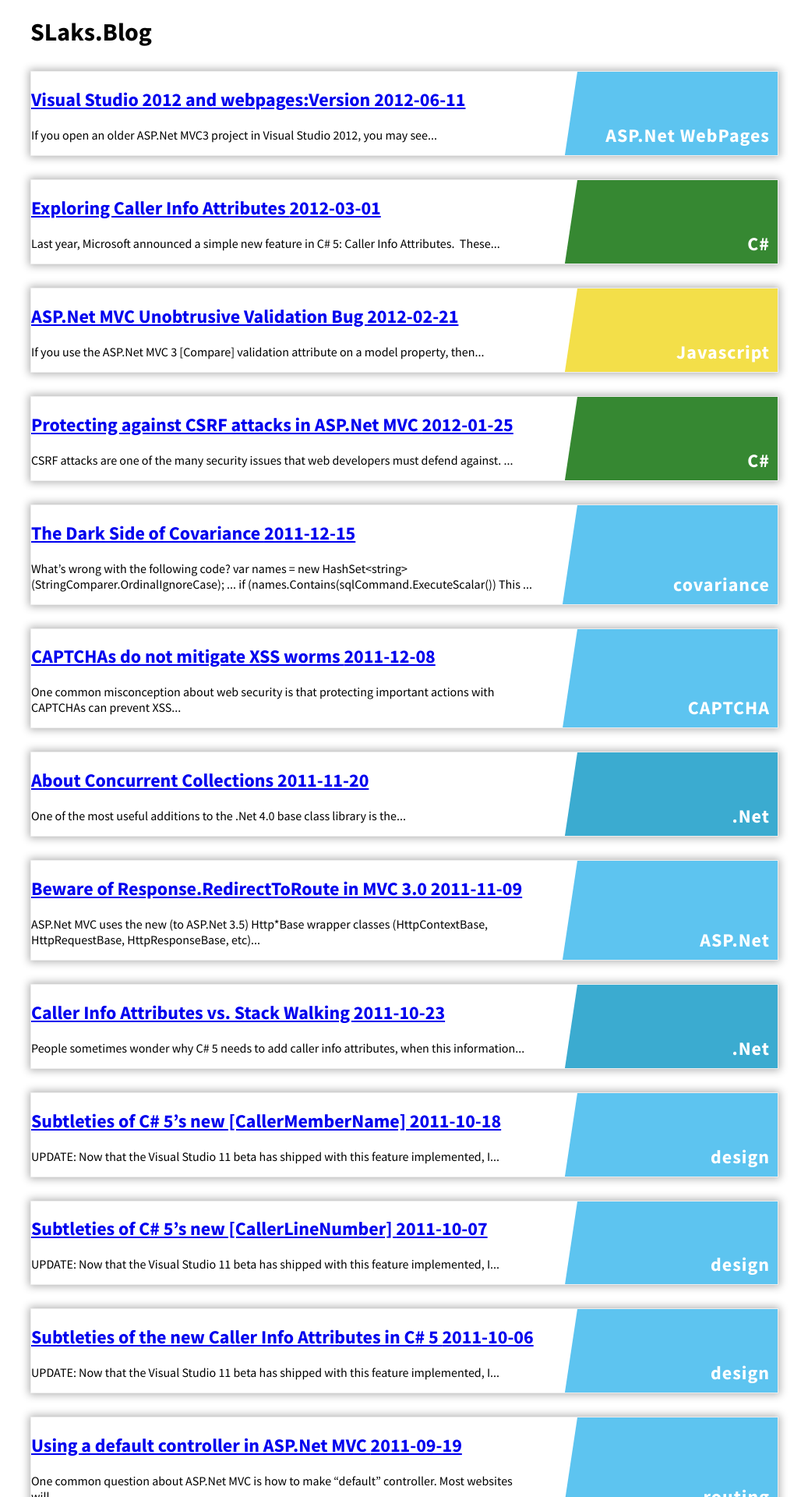
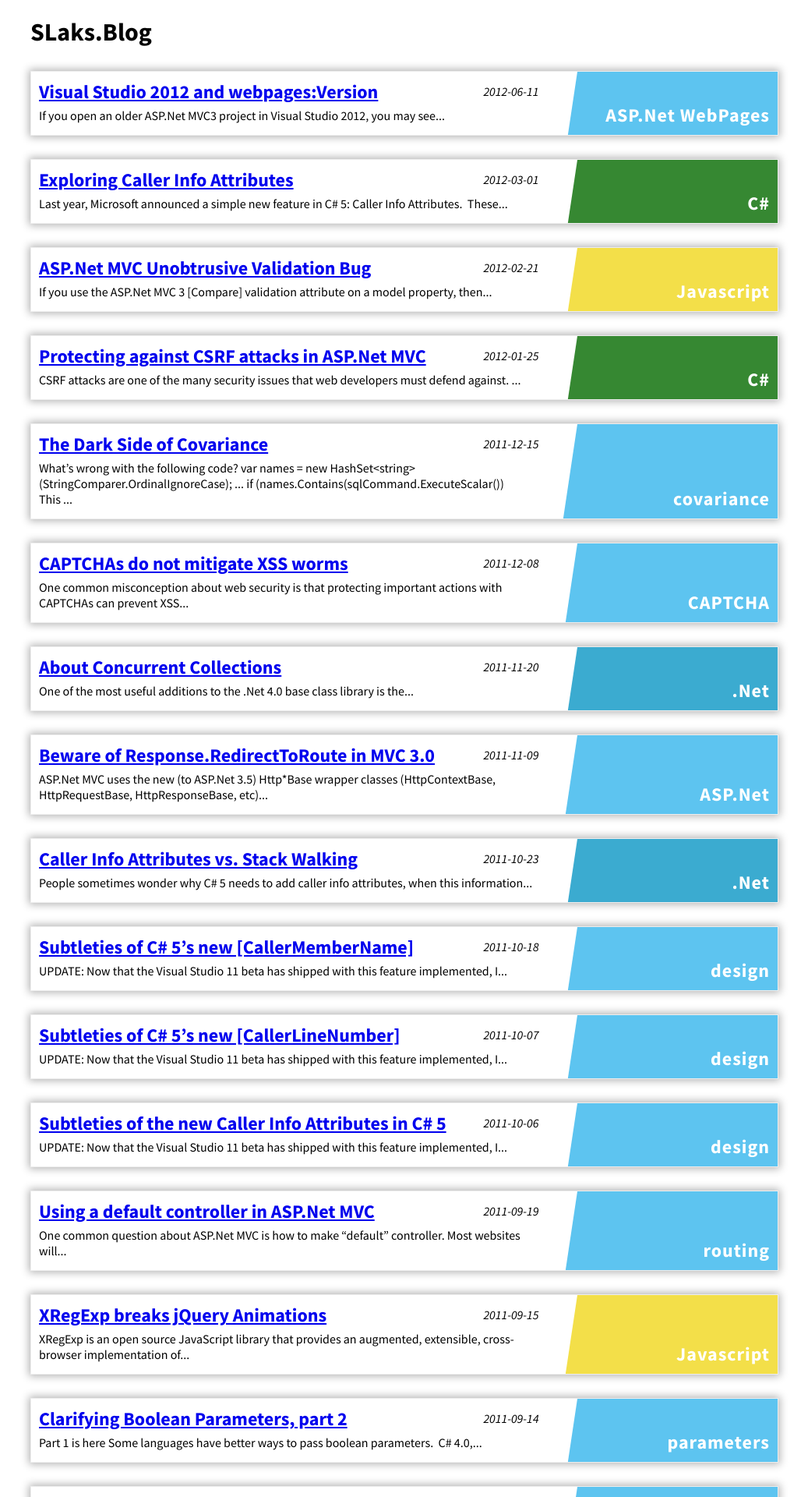
Before and after one commit to SLaks/SLaks.Blog, a Jekyll site: the page built from index.html, in a window 1280 px wide. Shown: the top 1920 px of the page at 78% size, without its empty margins (121-1158 px from the left). Built offline with Jekyll 4.4.1, drawn with Linux system fonts in a browser that asks for light colours.

Commit message:
Format post date

```diff
--- a/css/post-list.css
+++ b/css/post-list.css
@@ -5,12 +5,44 @@
 }
 .post-list li {
   margin: 30px 0;
+  padding: 10px;
   border: 1px solid #eee;
   -webkit-box-shadow: 0 0 10px 2px rgba(0, 0, 0, 0.3);
   box-shadow: 0 0 10px 2px rgba(0, 0, 0, 0.3);
   position: relative;
+  -moz-transition: margin-right ease-out 0.2s;
+  -o-transition: margin-right ease-out 0.2s;
+  -webkit-transition: margin-right ease-out 0.2s;
   transition: margin-right ease-out 0.2s;
   padding-right: 32%;
+}
+.post-list li h2,
+.post-list li p {
+  margin-top: 0;
+  margin-bottom: 5px;
+}
+.post-list li h2:last-child,
+.post-list li p:last-child {
+  margin-bottom: 0;
+}
+.post-list li h2 span:first-child {
+  background: white;
+  -webkit-box-shadow: 5px 0 8px 1px #ffffff;
+  box-shadow: 5px 0 8px 1px #ffffff;
+}
+.post-list li h2 .date {
+  position: absolute;
+  z-index: -1;
+  top: 10px;
+  line-height: 31px;
+  color: black;
+  font-size: 16px;
+  font-weight: normal;
+  font-style: italic;
+  -moz-transition: right ease-out 0.2s;
+  -o-transition: right ease-out 0.2s;
+  -webkit-transition: right ease-out 0.2s;
+  transition: right ease-out 0.2s;
 }
 .post-list li aside {
   position: absolute;
@@ -18,6 +50,9 @@
   top: 0;
   height: 100%;
   overflow: hidden;
+  -moz-transition: width ease-out 0.2s;
+  -o-transition: width ease-out 0.2s;
+  -webkit-transition: width ease-out 0.2s;
   transition: width ease-out 0.2s;
 }
 .post-list li aside:before {
@@ -39,11 +74,17 @@
   width: 100%;
   letter-spacing: 1px;
 }
+.post-list li h2 .date {
+  right: 32%;
+}
 .post-list li aside {
   width: 30%;
 }
 .post-list li:hover {
   padding-right: 37%;
+}
+.post-list li:hover h2 .date {
+  right: 37%;
 }
 .post-list li:hover aside {
   width: 35%;
--- a/index.html
+++ b/index.html
@@ -16,7 +16,7 @@
 				{% capture categoryClass %}{{ mainCategory | replace: '#', 'sharp' | replace: '.', '-' | replace: ' ', '-' | downcase }} {% endcapture %}
 			{% endif %}
 			<li class="{{ categoryClass | xml_escape }}">
-				<h2><a href="{{ post.url }}">{{ post.title | xml_escape }} <span class="date">{{ post.date | date: "%Y-%m-%d" }}</span></a></h2>
+				<h2><a href="{{ post.url }}"><span>{{ post.title | xml_escape }}</span> <span class="date" title="{{ post.date | date_to_xmlschema }}">{{ post.date | date: "%Y-%m-%d" }}</span></a></h2>
 				<p>{{ post.content | strip_html | truncatewords 100 }}</p>
 
 				<aside><span>{{ mainCategory | xml_escape }}</span></aside>
```
Also changed, not shown: css/post-list.less (+41 -2 lines), css/post-list.min.css.
